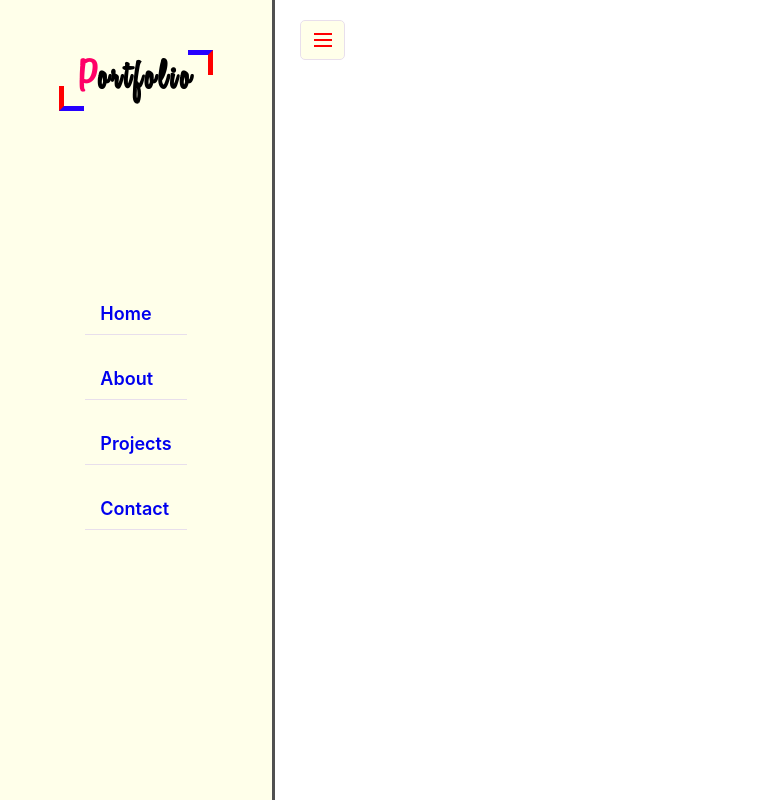
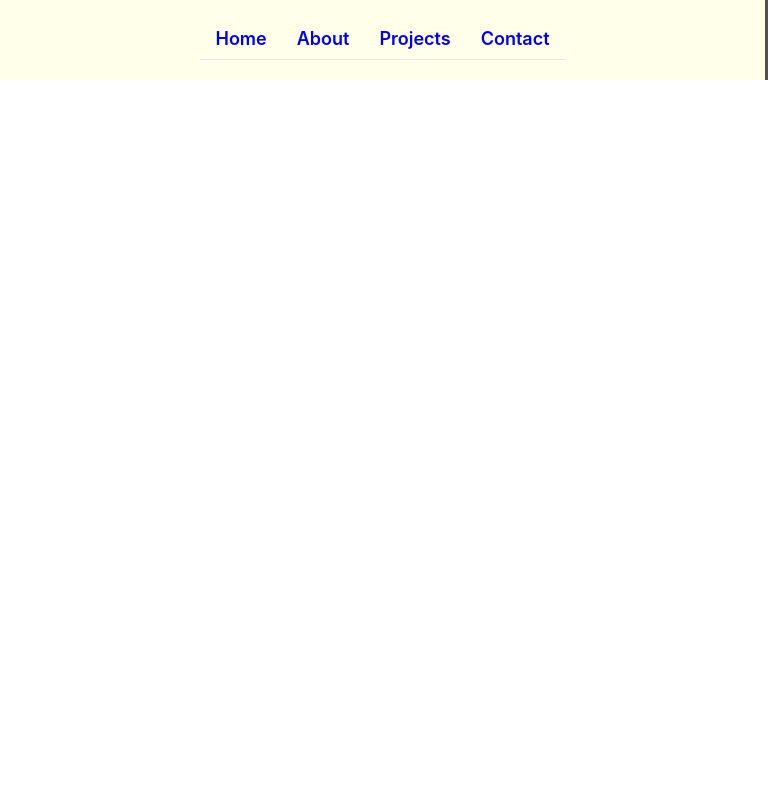
Before and after one commit to Mr-Abhishek-Shinde/Portfolio-Website, a React (Create React App) app: page / in a window 768 px wide. Built offline with nearby package versions, Linux system fonts and the light colour scheme.

Commit message:
made navbar responsive

```diff
--- a/src/components/Navbar.css
+++ b/src/components/Navbar.css
@@ -118,7 +118,7 @@
     align-items: center;
     justify-content: center;
     z-index: 11;
-    /* display: none; */
+    display: none;
 }
 
 .nav-toggler span {
@@ -148,3 +148,71 @@
     top: 6px;
     left: 0;
 }
+
+/* responsiveness */
+
+@media (max-width: 1000px) and (min-width: 690px) {
+    .section {
+        min-height: 70vh;
+        height: 100%;
+        z-index: 0;
+        opacity: 1;
+        display: flex;
+        position: relative;
+        justify-content: center;
+        align-items: center;
+        left: 0;
+        top: 80px;
+        padding-top: 25px;
+    }
+
+    .sideBar {
+        width: 100vw;
+        position: fixed;
+        z-index: 10;
+        height: 80px;
+        padding: 5px 10px;
+        display: flex;
+    }
+
+    .nav {
+        display: flex;
+        flex-wrap: wrap;
+        align-items: center;
+        justify-content: space-around;
+        flex-direction: row;
+    }
+
+    .sideBar .nav li {
+        margin-bottom: 0px;
+        display: block;
+    }
+
+    .sideBar .logo {
+        display: none;
+        top: 0;
+    }
+
+    .sideBar .nav {
+        margin-top: 0px;
+    }
+
+}
+
+@media (max-width: 690px) {
+    .nav-toggler {
+        display: flex;
+        top: 10px;
+        left: 10px;
+    }
+
+    .section {
+        left: 0px;
+        display: flex;
+    }
+
+    .sideBar {
+        left: -100%;
+        width: 100%;
+    }
+}
```
Also changed, not shown: src/components/Home.css (+12 -0 lines).
